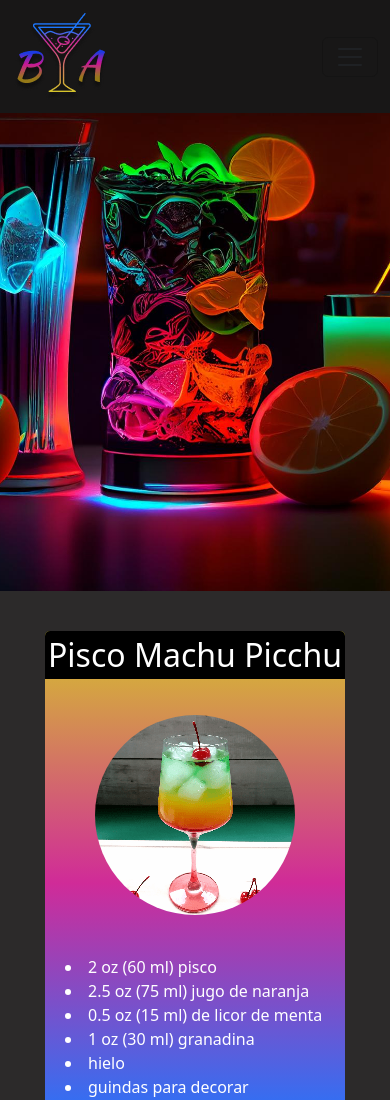
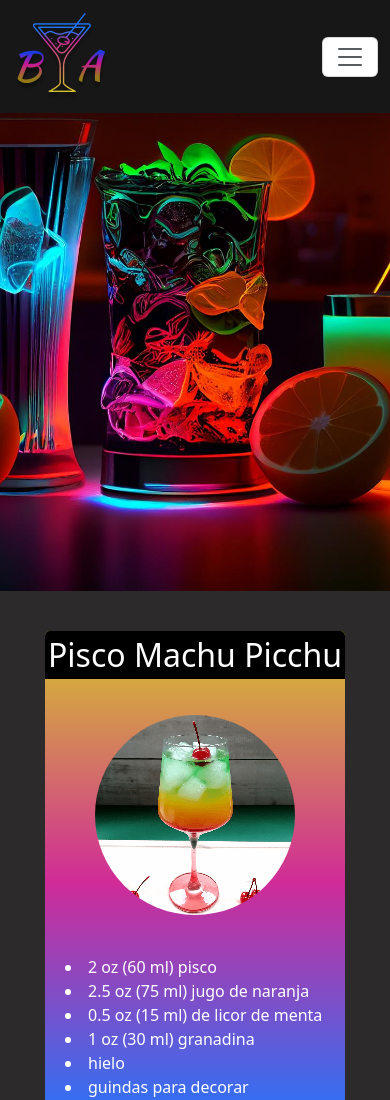
Before and after one commit to misaa023/segunda-preentrega, a website: page pages/tragos.html in a window 390 px wide. Shown: the top 1100 px of the page. Drawn offline with nearby package versions, Linux system fonts and the light colour scheme; files that its build step writes are made by us from their sources.

Commit message:
se cambio color de menu hamburguesa

```diff
--- a/pages/tragos.html
+++ b/pages/tragos.html
@@ -34,7 +34,7 @@
                         ><img src="../assets/img/icono.png" alt=""
                     /></a>
                     <button
-                        class="navbar-toggler"
+                        class="navbar-toggler hamb"
                         type="button"
                         data-bs-toggle="collapse"
                         data-bs-target="#navbarNavAltMarkup"
```
